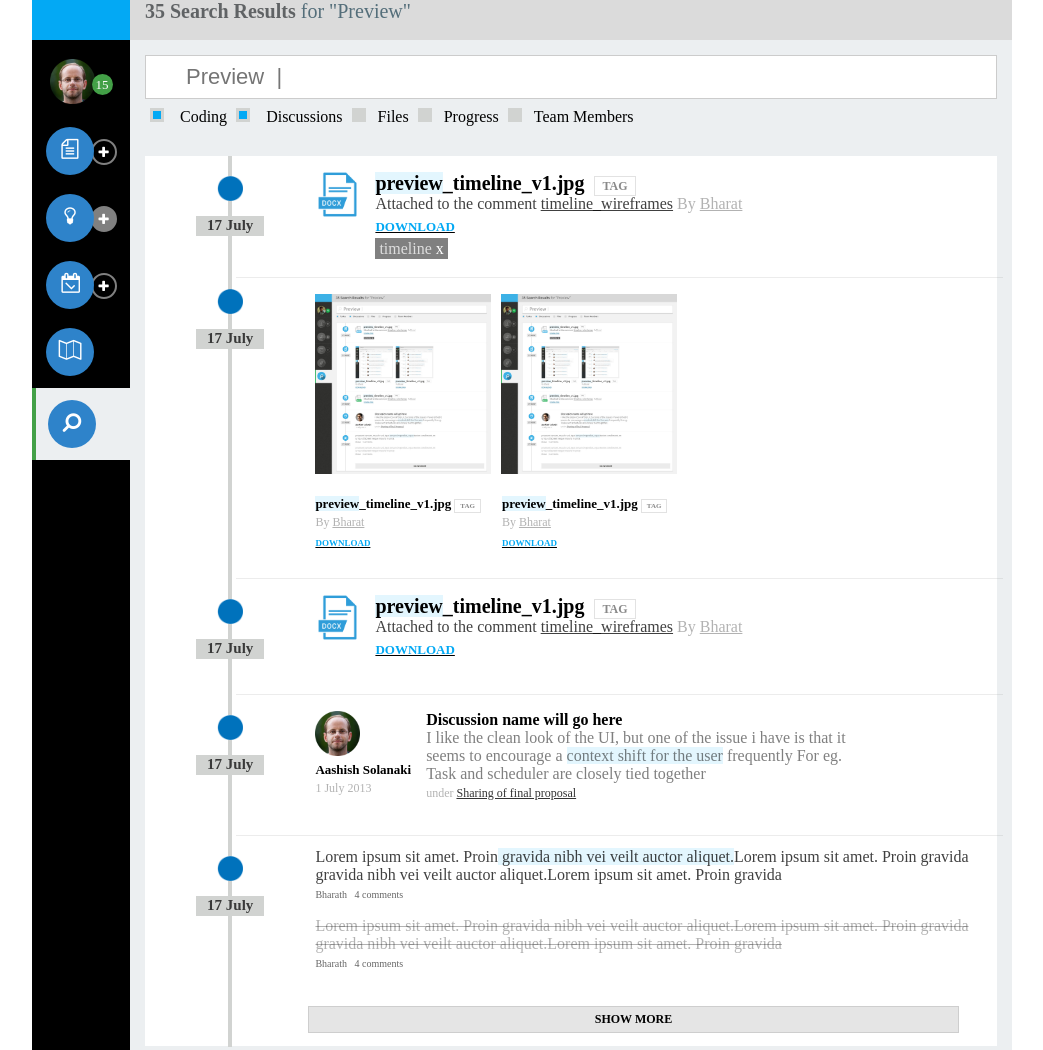
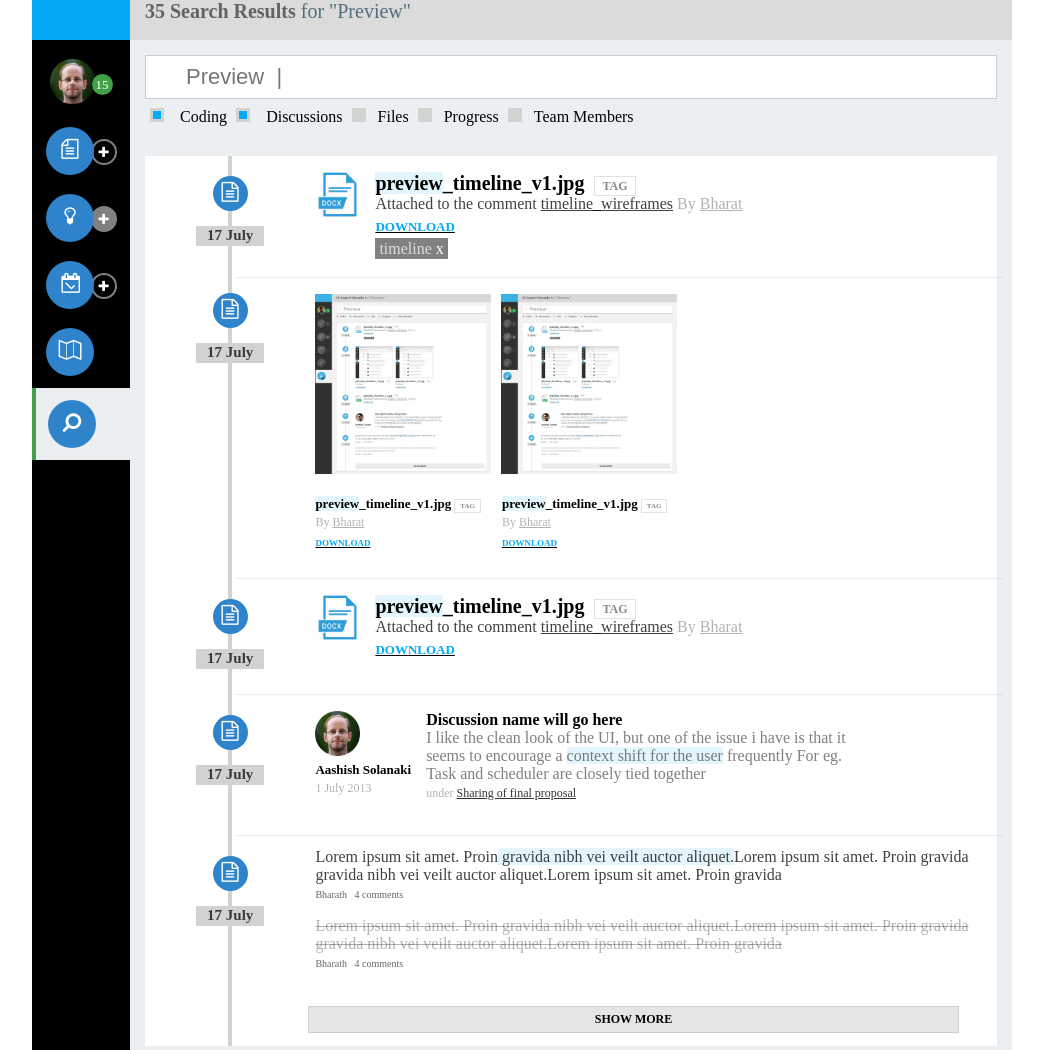
Before and after one commit to jithinbalakrishnan/netbramha, a website: page index.html in a window 1280 px wide. Shown: the top 1050 px of the page, without its empty margins (118-1161 px from the left). Drawn offline with Linux system fonts and the light colour scheme.

Commit message:
desktop view completed

```diff
--- a/index.html
+++ b/index.html
@@ -71,8 +71,7 @@
                         <!--LHS: Date + Vertical line -->
                         <div class="date-wrapper">
                             <div class="v-line"></div>
-
-                            <img class="img-size" src="img/circle.png">
+                            <div class="file-icon"><i class="fa fa-file-text-o img-icon"></i></div>
                             <div class="v-line-bottom"></div>
                             <div class="date-box"><span class="date-text">17 July</span></div>
                             <div class="v-line"></div>
@@ -107,7 +106,7 @@
                         <!--LHS: Date + Vertical line -->
                         <div class="date-wrapper date-wrapper-2">
                             <div class="v-line-bottom"></div>
-                            <img class="img-size" src="img/circle.png">
+                            <div class="file-icon"><i class="fa fa-file-text-o img-icon"></i></div>
                             <div class="v-line-bottom"></div>
                             <div class="date-box"><span class="date-text">17 July</span></div>
                             <div class="v-line"></div>
@@ -116,7 +115,7 @@
                         </div>
                         <div class="date-wrapper-sm">
                             <div class="v-line-bottom"></div>
-                            <img class="img-size" src="img/circle.png">
+                            <div class="file-icon"><i class="fa fa-file-text-o img-icon"></i></div>
                             <div class="v-line-bottom"></div>
                             <div class="date-box"><span class="date-text">17 July</span></div>
                             <div class="v-line"></div>
@@ -186,7 +185,7 @@
                         <!--LHS: Date + Vertical line -->
                         <div class="date-wrapper">
                             <div class="v-line"></div>
-                            <img class="img-size" src="img/circle.png">
+                            <div class="file-icon"><i class="fa fa-file-text-o img-icon"></i></div>
                             <div class="v-line-bottom"></div>
                             <div class="date-box"><span class="date-text">17 July</span></div>
                             <div class="v-line"></div>
@@ -218,7 +217,7 @@
                         <!--LHS: Date + Vertical line -->
                         <div class="date-wrapper">
                             <div class="v-line"></div>
-                            <img class="img-size" src="img/circle.png">
+                            <div class="file-icon"><i class="fa fa-file-text-o img-icon"></i></div>
                             <div class="v-line-bottom"></div>
                             <div class="date-box"><span class="date-text">17 July</span></div>
                             <div class="v-line"></div>
@@ -258,7 +257,7 @@
                         <div class="date-wrapper">
                             <div class="v-line"></div>
                             <div class="v-line"></div>
-                            <img class="img-size" src="img/circle.png">
+                            <div class="file-icon"><i class="fa fa-file-text-o img-icon"></i></div>
                             <div class="v-line-bottom"></div>
                             <div class="date-box"><span class="date-text">17 July</span></div>
                             <div class="v-line"></div>
@@ -300,7 +299,7 @@
                         <!--LHS: Date + Vertical line -->
                         <div class="date-wrapper">
                             <div class="v-line"></div>
-                            <img class="img-size" src="img/circle.png">
+                            <div class="file-icon"><i class="fa fa-file-text-o img-icon"></i></div>
                             <div class="v-line-bottom"></div>
                             <div class="date-box"><span class="date-text">17 July</span></div>
                             <div class="v-line"></div>
@@ -315,7 +314,6 @@
                             <div class="v-line line-xs"></div>
                             <div class="v-line line-sm"></div>
                             <div class="v-line line-sm"></div>
-                            <div class="v-line-bottom"></div>
                         </div>
                         <!-- Content -->
                         <div class="files-wrapper">
--- a/style.css
+++ b/style.css
@@ -32,6 +32,9 @@
     }
     .line-sm{
         display: block!important;
+    }
+    .empty-menu-wrapper{
+        height: 675px!important;
     }
 }
 @media only screen and (max-width: 480px) {
@@ -223,7 +226,7 @@ label{
     height: 15px;
     background-color:#d1d3d1;
     margin: auto;
-    margin-top: -4px
+
 }
 .img-size {
     height: 25px;
@@ -246,6 +249,15 @@ label{
 .file-wrapper-content{
     display: flex;
     margin-top: 16px;
+}
+.file-icon{
+    background-color: rgb(46, 131, 202);
+    height: 35px;
+    width: 35px;
+    border-radius: 28px;
+    vertical-align: middle;
+    line-height: 35px;
+    margin: auto;
 }
 .docx-img{
     height: 45px;
```
